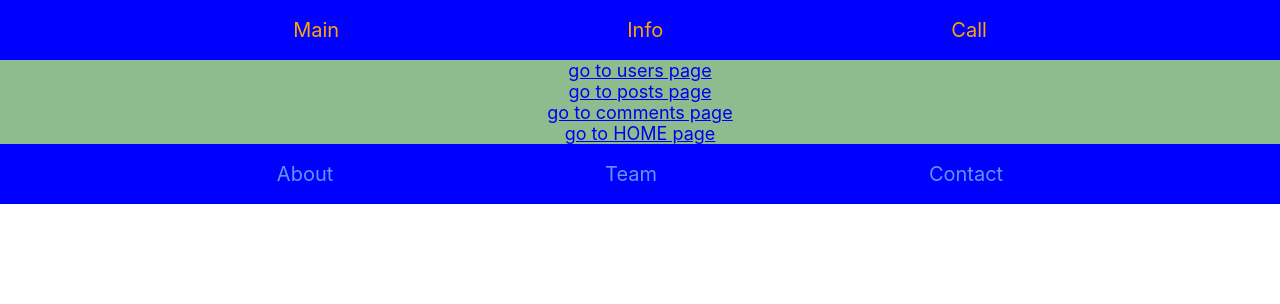
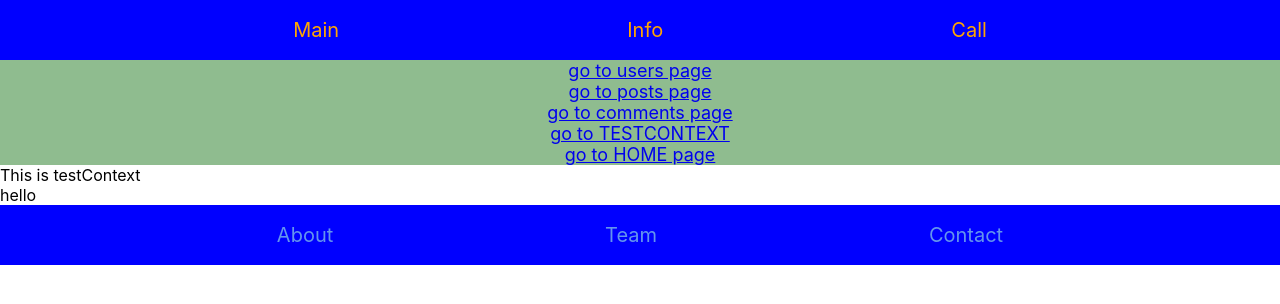
Before and after one commit to Hyrycham/lesson1_REACT, a React (Create React App) app: page /testContext in a window 1280 px wide. Shown: the top 304 px of the page. Built offline with nearby package versions, Linux system fonts and the light colour scheme; no server answers.

Commit message:
add testcontext

```diff
--- a/src/App.js
+++ b/src/App.js
@@ -6,8 +6,9 @@ import {useEffect, useState} from "react";
 import Posts from "./components/posts/posts";
 import Comments from "./components/comments/comments";
 import Reducer from './components/reducer/reducer';
-import {useReducer} from "react";
+import {useReducer } from "react";
 import {BrowserRouter as Router, Link,Route,Switch} from 'react-router-dom'
+import AppTest from "./components/testContext/appTest";
 
 export default App
 function App() {
@@ -38,7 +39,7 @@ function App() {
 //===========================================================
 // let appShowBtn=['showOn','showOn'];
     //================================
-    return (
+      return (
         <Router>
 
       <div>
@@ -53,7 +54,10 @@ function App() {
 
               <Link  to={'/comments'}>go to comments page</Link>
 
+              <Link  to={'/testContext'}>go to TESTCONTEXT</Link>
+
               <Link  to={'/'}>go to HOME page</Link>
+
 
           </div>
 
@@ -63,10 +67,6 @@ function App() {
 
               <Route path={'/users/:id'} render={()=>
                   <div className={'wrap'}>
-                      {/*<div className={'itemUsers CenT'}>*/}
-                      {/*    <Users items={users} appFn={appFn}  appFnPost={appFnPost}  appFnShow={appShow}  appShowBtn={['showOn','showOff']} />*/}
-                      {/*</div>*/}
-
 
                       <div className={'usersInfo CenT'} >
                           {/*<div  className={show[0]}>*/}
@@ -130,7 +130,17 @@ function App() {
         </div>
     </Route>
 
+              <Route  path={'/testContext'} render={()=><div >This is testContext
+
+                  <AppTest />
+
+
+
+              </div>} />
+
     <Route exact path={'/'} render={()=><div className={'linkHome wrap CenT'}>This is HOME page</div>} />
+
+
      </Switch>
 
           < Menu  pages={['About', 'Team' , 'Contact']}
--- /dev/null
+++ b/src/components/testContext/a.js
@@ -0,0 +1,8 @@
+import  B from './b'
+export default function A({x}) {
+    return(
+        <div>
+            <B x={x}/>
+        </div>
+    );
+}
--- /dev/null
+++ b/src/components/testContext/appTest.js
@@ -0,0 +1,24 @@
+import  A from './a'
+// import {createContext} from "react";
+
+// export  let TestContext=createContext();
+export default function AppTest() {
+
+    const x='hello';
+    // const y='OK'
+    return(
+// <TestContext.Provider value={y}>
+//         <div>
+//             <A x={x}/>
+//         </div>
+// </TestContext.Provider>
+
+    <div>
+        <A x={x}/>
+
+    </div>
+
+
+
+    );
+}
--- /dev/null
+++ b/src/components/testContext/b.js
@@ -0,0 +1,8 @@
+import  C from './c'
+export default function B({x}) {
+    return(
+        <div>
+            <C x={x}/>
+        </div>
+    );
+}
--- /dev/null
+++ b/src/components/testContext/c.js
@@ -0,0 +1,19 @@
+// import TestContext from '././appTest'
+export default function C ({x}) {
+    return(
+//         <TestContext.Consumer>
+//             {
+//                 (val)=>{
+//                     return  <div> {val}</div>
+//                 }
+//             }
+// </TestContext.Consumer>
+
+
+   <div>  {x}</div>
+
+
+
+
+    );
+}
--- a/src/components/user/user.js
+++ b/src/components/user/user.js
@@ -1,5 +1,5 @@
 import  './user.css'
-import {BrowserRouter as Router, Link,Route,Switch} from 'react-router-dom'
+import {Link} from 'react-router-dom'
 export default function User ({item , fnFather, fnFatherPost,fnFatherShow,fnShowBtn}) {
         return(
         <div className={'userCard center_center '}>
@@ -10,10 +10,7 @@ export default function User ({item , fnFather, fnFatherPost,fnFatherShow,fnShow
 
             <div className={`btn  InfUser center_center  ${fnShowBtn[0]}`}>  <button className={'btnInfUser'} onClick={()=>{ fnFather (item.id); fnFatherShow({type:'SHOWSWITCH',payload:['showOn','showOff']})} }>Get info about USER: {item.name}</button> </div>
 
-            <div className={`btn  InfUser center_center  ${fnShowBtn[0]}`}>   <Link to={'/users/'+item.id}>{item.name}  Details </Link> </div>
-
-
-
+            <div className={`btn  InfUser center_center  ${fnShowBtn[0]}`}>   <Link to={'/users/'+item.id}> User {item.name} Details </Link> </div>
 
             <div className={`btn  InfPosts center_center  ${fnShowBtn[1]}`}> <button className={'btnInfPosts'} onClick={()=> fnFatherPost (item.id)}>Get ALL POSTS of User: {item.name}</button> </div>
         </div>
```
Also changed, not shown: src/components/userDetails/userDetails.js (added, +13 -0 lines).
